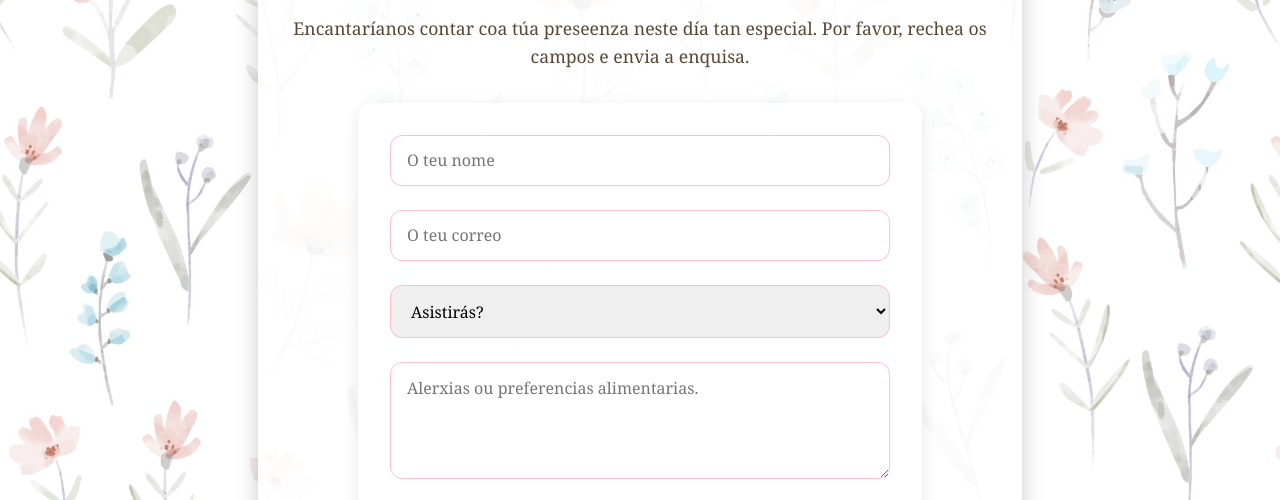
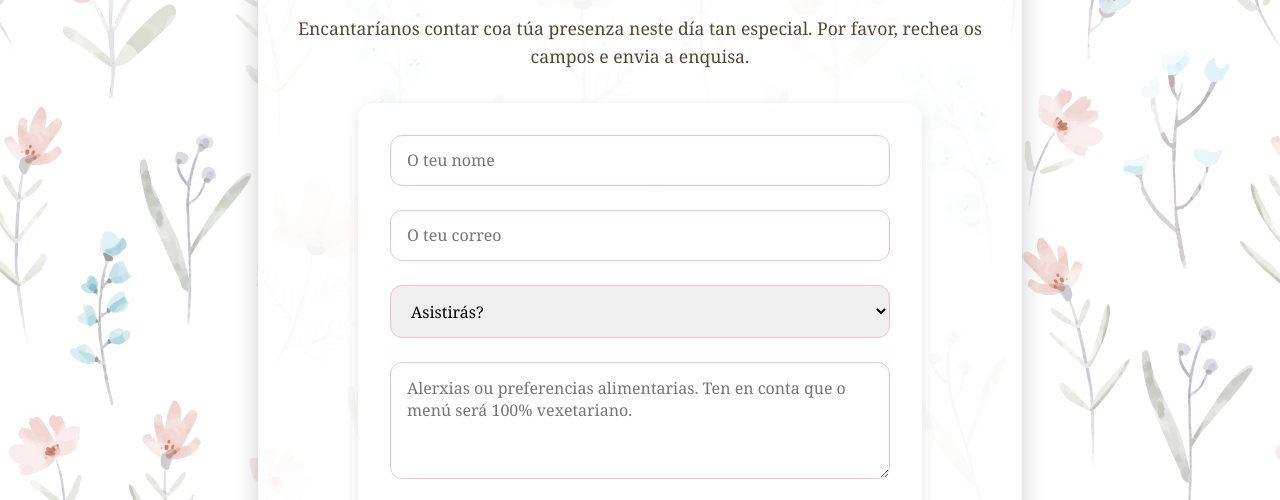
Before and after one commit to lzas7/Invitacion_Raquel_Jorge, a plain HTML site: page index.html in a window 1280 px wide. Shown: the part 278-778 px from the top of the page. Drawn offline with Linux system fonts and the light colour scheme.

Commit message:
Añadir comentario menú vexetariano.

```diff
--- a/index.html
+++ b/index.html
@@ -106,7 +106,7 @@ footer {
 <main>
   <h1>💍 Raquel & Jorge 🐈‍⬛</h1>
   <h2>Casamos!</h2>
-  <p class="intro">Encantaríanos contar coa túa preseenza neste día tan especial. Por favor, rechea os campos e envia a enquisa.</p>
+  <p class="intro">Encantaríanos contar coa túa presenza neste día tan especial. Por favor, rechea os campos e envia a enquisa.</p>
 
   <form action="https://formspree.io/f/xjkrykbg" method="POST">
     <input type="text" name="name" placeholder="O teu nome" required>
@@ -116,7 +116,7 @@ footer {
       <option value="sí">Si</option>
       <option value="no">Non</option>
     </select>
-    <textarea name="mensaje" rows="4" placeholder="Alerxias ou preferencias alimentarias."></textarea>
+    <textarea name="mensaje" rows="4" placeholder="Alerxias ou preferencias alimentarias. Ten en conta que o menú será 100% vexetariano."></textarea>
     <button type="submit">Enviar</button>
   </form>
 </main>
```
